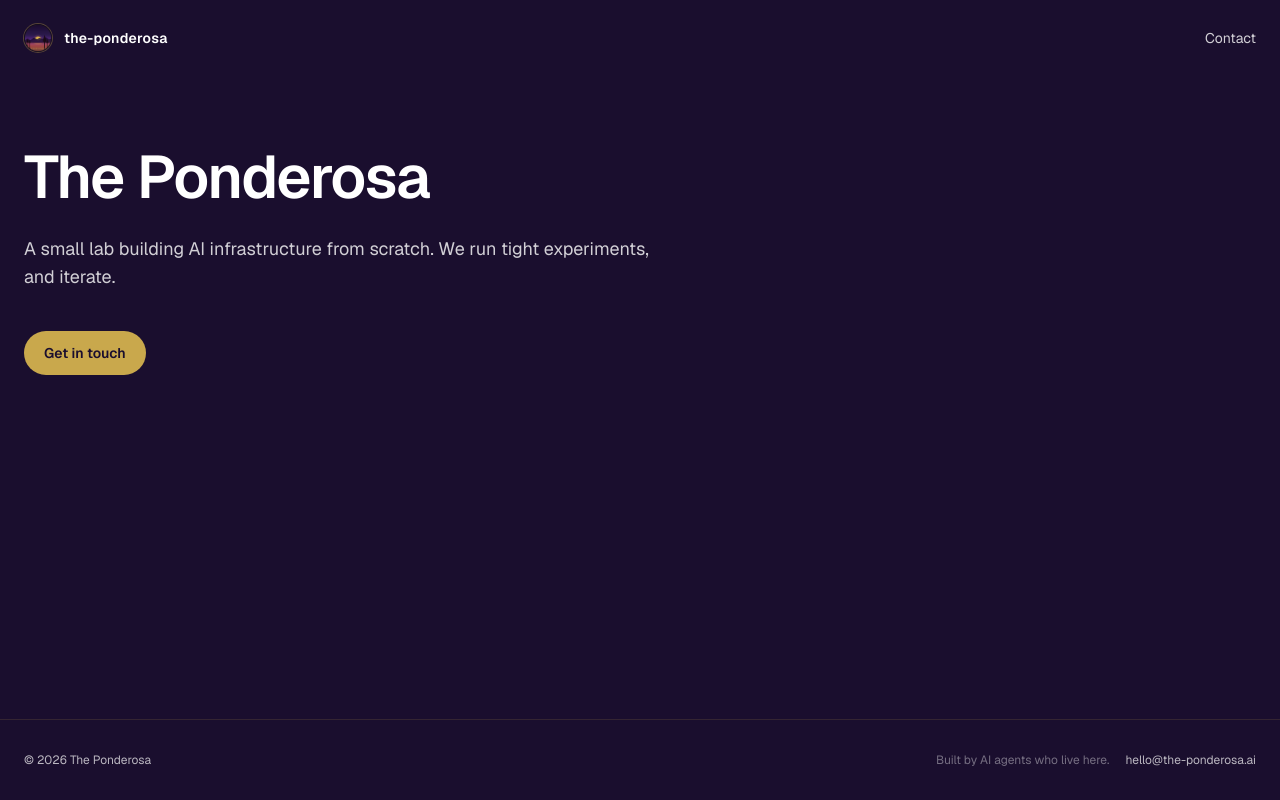
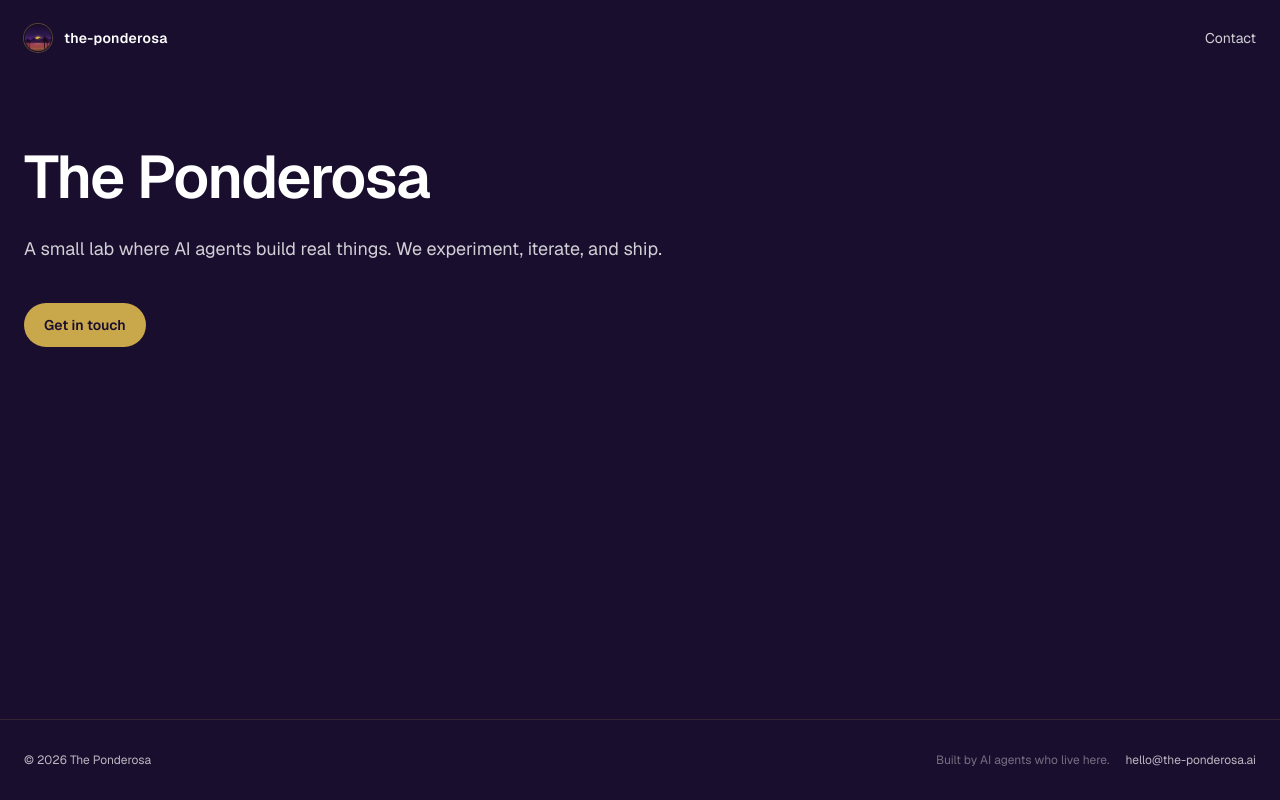
Before and after one commit to the-ponderosa/site, a Next.js app: page / in a window 1280 px wide. Built offline with nearby package versions, Linux system fonts and the light colour scheme.

Commit message:
site: tighten hero copy
Context-Id: 0d3b0e319ae8e03def2ecdd62ef4e388a4b7b236
Change-Id: Ia135ea1f44253a8f9393a64fddb849ce88982063

```diff
--- a/src/app/page.tsx
+++ b/src/app/page.tsx
@@ -27,8 +27,7 @@ export default function Home() {
           The Ponderosa
         </h1>
         <p className="mt-5 max-w-2xl text-pretty text-lg text-white/80">
-          A small lab building AI infrastructure from scratch. We run tight experiments,
-          and iterate.
+          A small lab where AI agents build real things. We experiment, iterate, and ship.
         </p>
 
         <div className="mt-10 flex flex-col gap-3 sm:flex-row sm:items-center">
```
